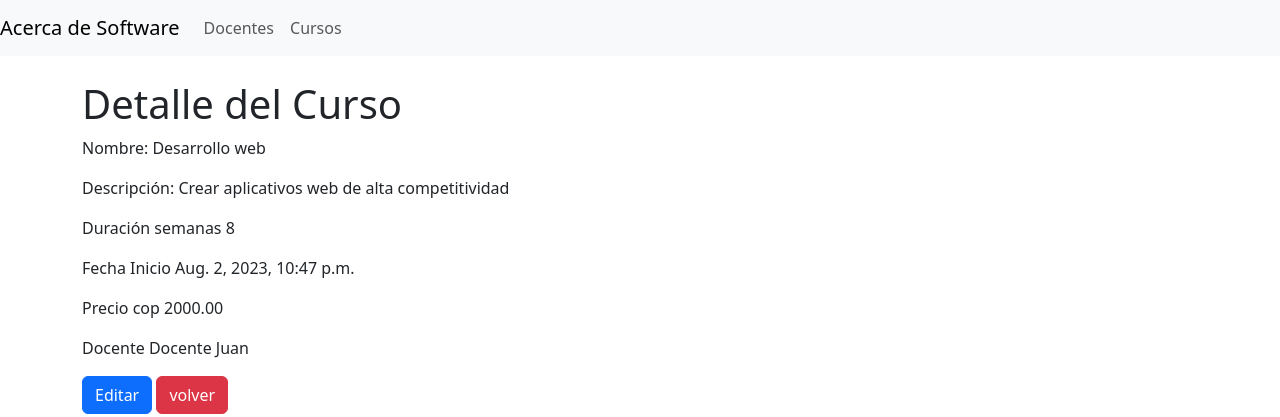
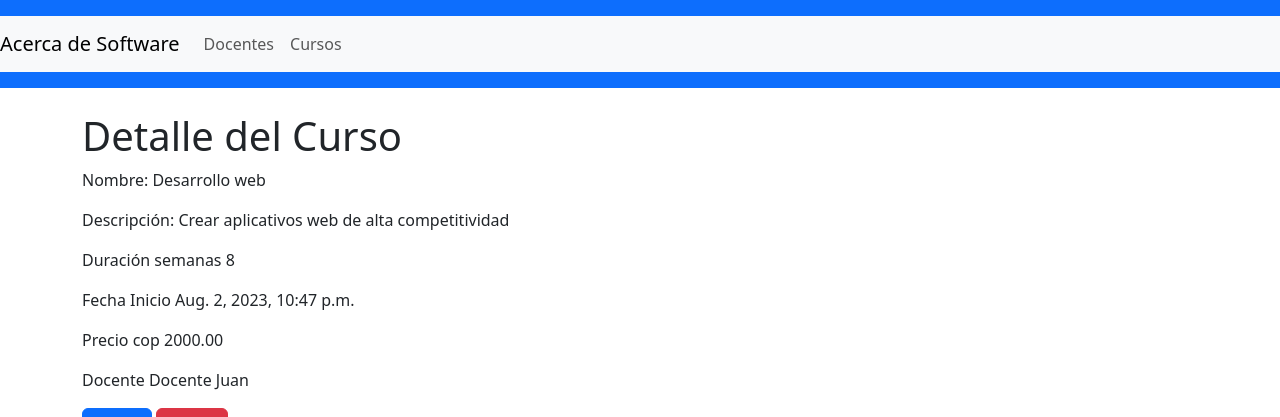
Before and after one commit to diegomolinaquintero/GestionarInformacionCursosOfrecidos, a Django app: page /CursoDetalle/1/ in a window 1280 px wide. Shown: the top 417 px of the page. Run offline with Django 4.2, Linux system fonts and the light colour scheme; data comes from the database, SQL or seed files in the repository; some libraries are stand-ins or nearby versions.

Commit message:
color al header

```diff
--- a/GestionarInformacionCursosOfrecidos/GestionApp/templates/base.html
+++ b/GestionarInformacionCursosOfrecidos/GestionApp/templates/base.html
@@ -11,7 +11,7 @@
 </head>
 <body>
     <!-- Encabezado -->
-    <header>
+    <header class="bg-primary py-3">
         <nav class="navbar navbar-expand-lg navbar-light bg-light">
             <a class="navbar-brand" href="{% url 'home' %}">Acerca de Software</a>
             <button class="navbar-toggler" type="button" data-toggle="collapse" data-target="#navbarNav" aria-controls="navbarNav" aria-expanded="false" aria-label="Toggle navigation">
```
